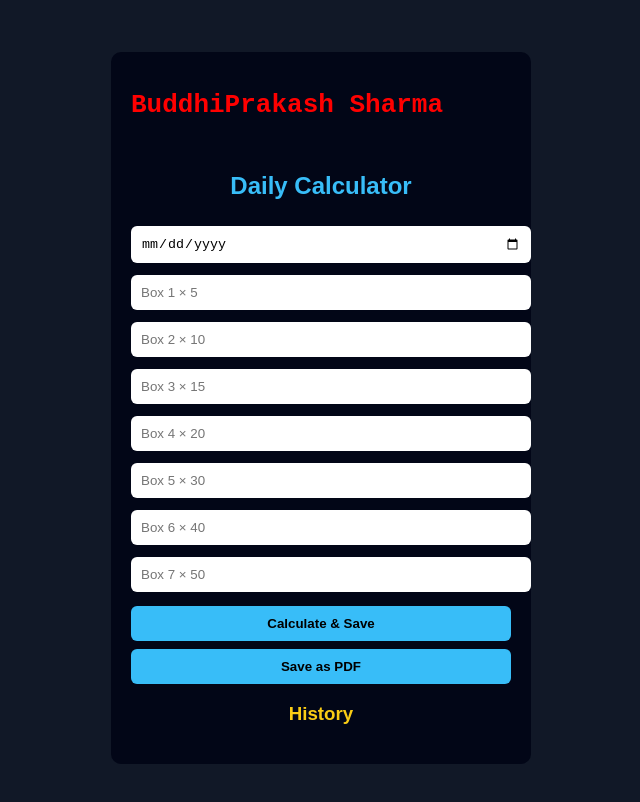
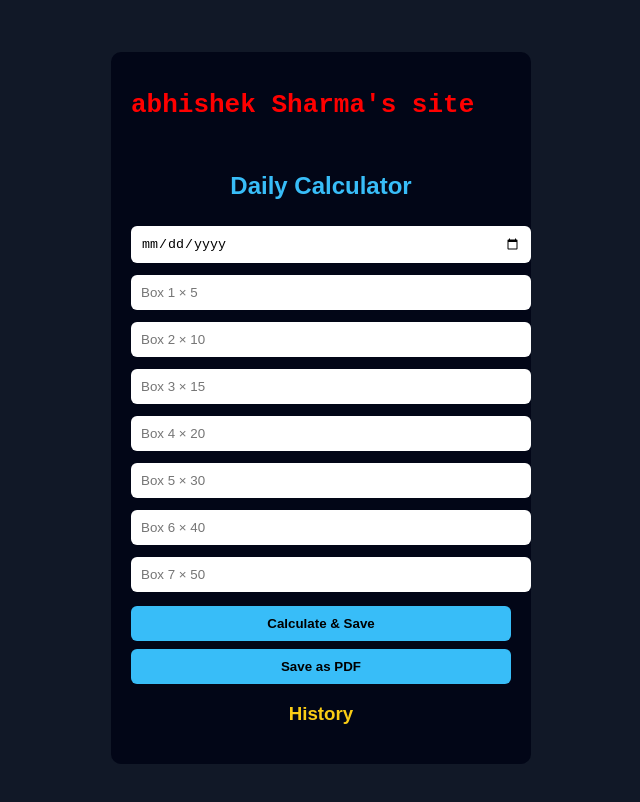
Before and after one commit to abhishek8107/daily-calculator, a plain HTML site: page index.html in a window 1280 px wide. Shown: the whole page, without its empty margins (319-959 px from the left). Drawn offline with nearby package versions, Linux system fonts and the light colour scheme.

Commit message:
updated heading text

```diff
--- a/index.html
+++ b/index.html
@@ -81,7 +81,7 @@
 <body>
 
 <div class="box">
-  <pre><h1 style="color:red; width:10%">BuddhiPrakash Sharma</h1> </pre>
+  <pre><h1 style="color:red; width:10%">abhishek Sharma's site</h1> </pre>
     <h2>Daily Calculator</h2>
 
     <input type="date" id="date">
```
